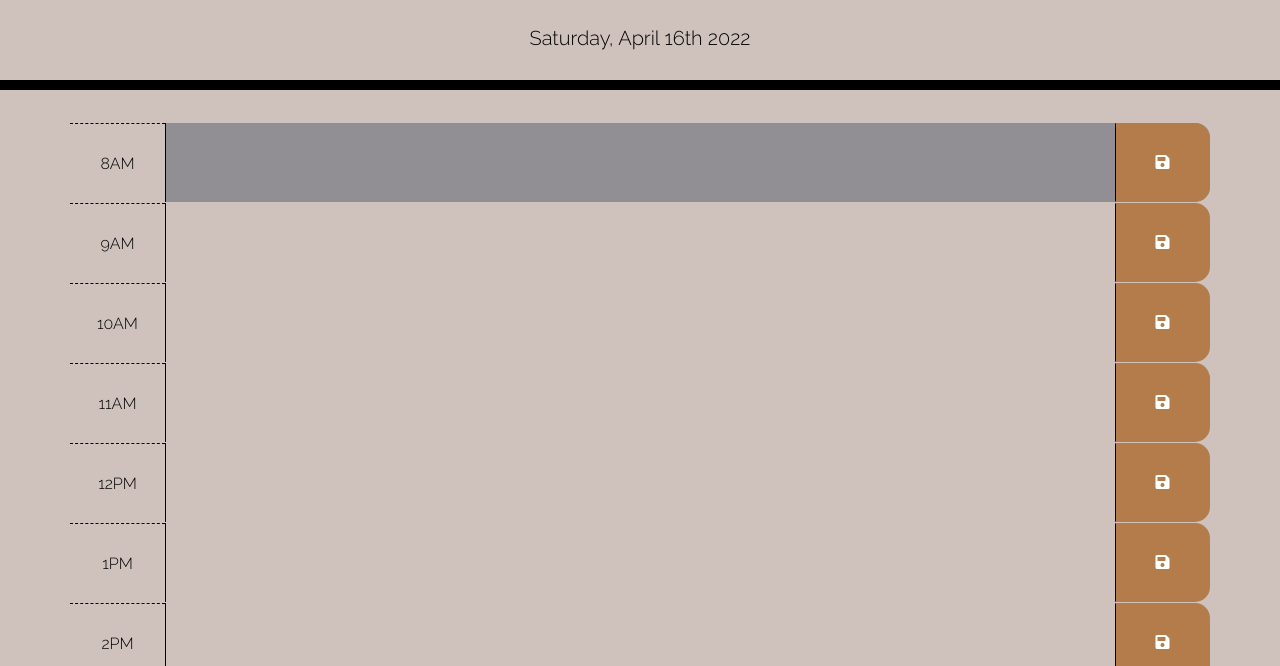
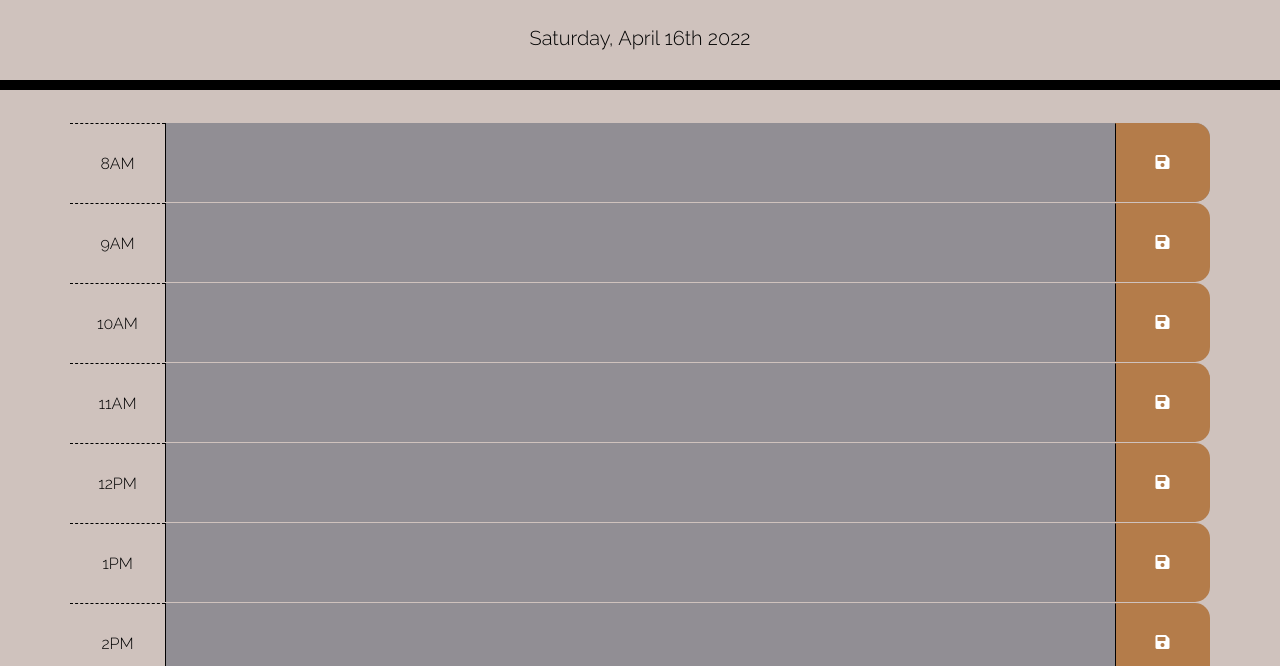
Before and after one commit to grdnd/dayPlanner, a plain HTML site: page index.html in a window 1280 px wide. Shown: the part 134-800 px from the top of the page. Drawn offline with nearby package versions, Linux system fonts and the light colour scheme.

Commit message:
fixed missing textarea background

```diff
--- a/assets/css/style.css
+++ b/assets/css/style.css
@@ -20,7 +20,7 @@ body {
 }
 
 textarea {
-  background: transparent;
+  background-color: var(--gray);
   border: none;
   resize: none;
   color: #ffffff;
```
